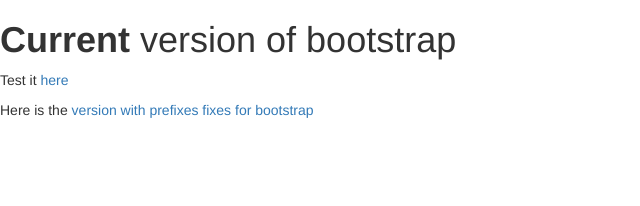
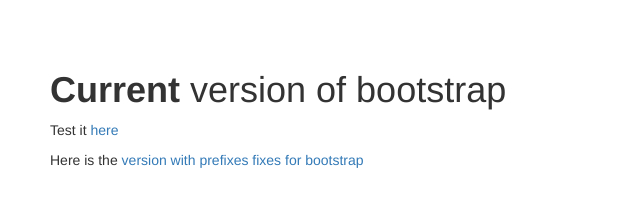
Before and after one commit to meulta/bootstraptests, a plain HTML site: page index.current.bootstrap.html in a window 1280 px wide. Shown: the whole page, without its empty margins (0-640 px from the left). Drawn offline with Linux system fonts and the light colour scheme.

Commit message:
addin margin

```diff
--- a/index.current.bootstrap.html
+++ b/index.current.bootstrap.html
@@ -4,6 +4,11 @@
 		<meta charset="UTF-8">
 		<title>Title of the document</title>
 		<link rel="stylesheet" href="distcurrent/css/bootstrap.css" />
+		<style>
+			html {
+				margin: 50px;
+			}
+		</style>
 	</head>
 	<body>
 		<h1><strong>Current</strong> version of bootstrap</h1>
```
Also changed, not shown: index.html (+5 -0 lines).
